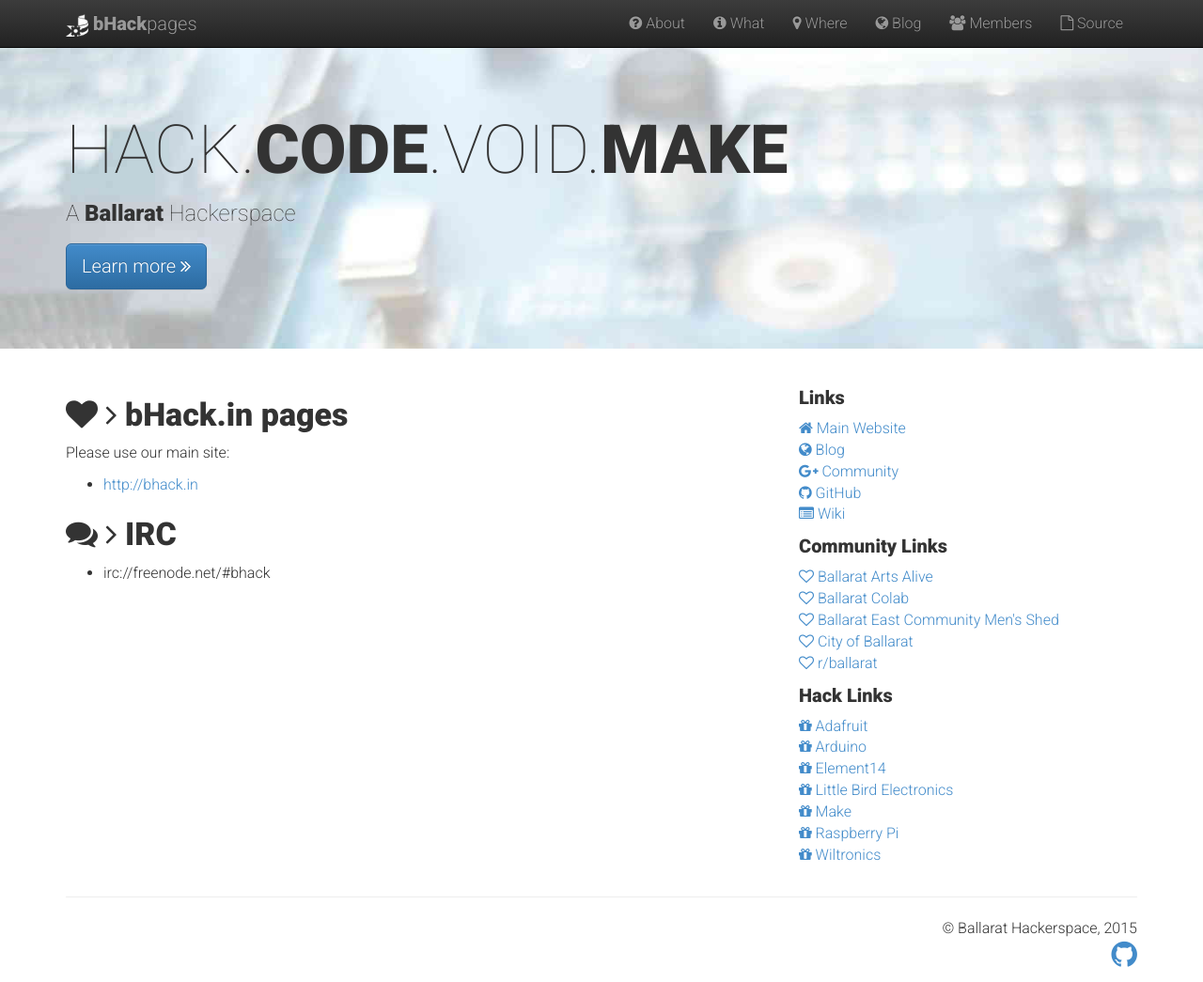
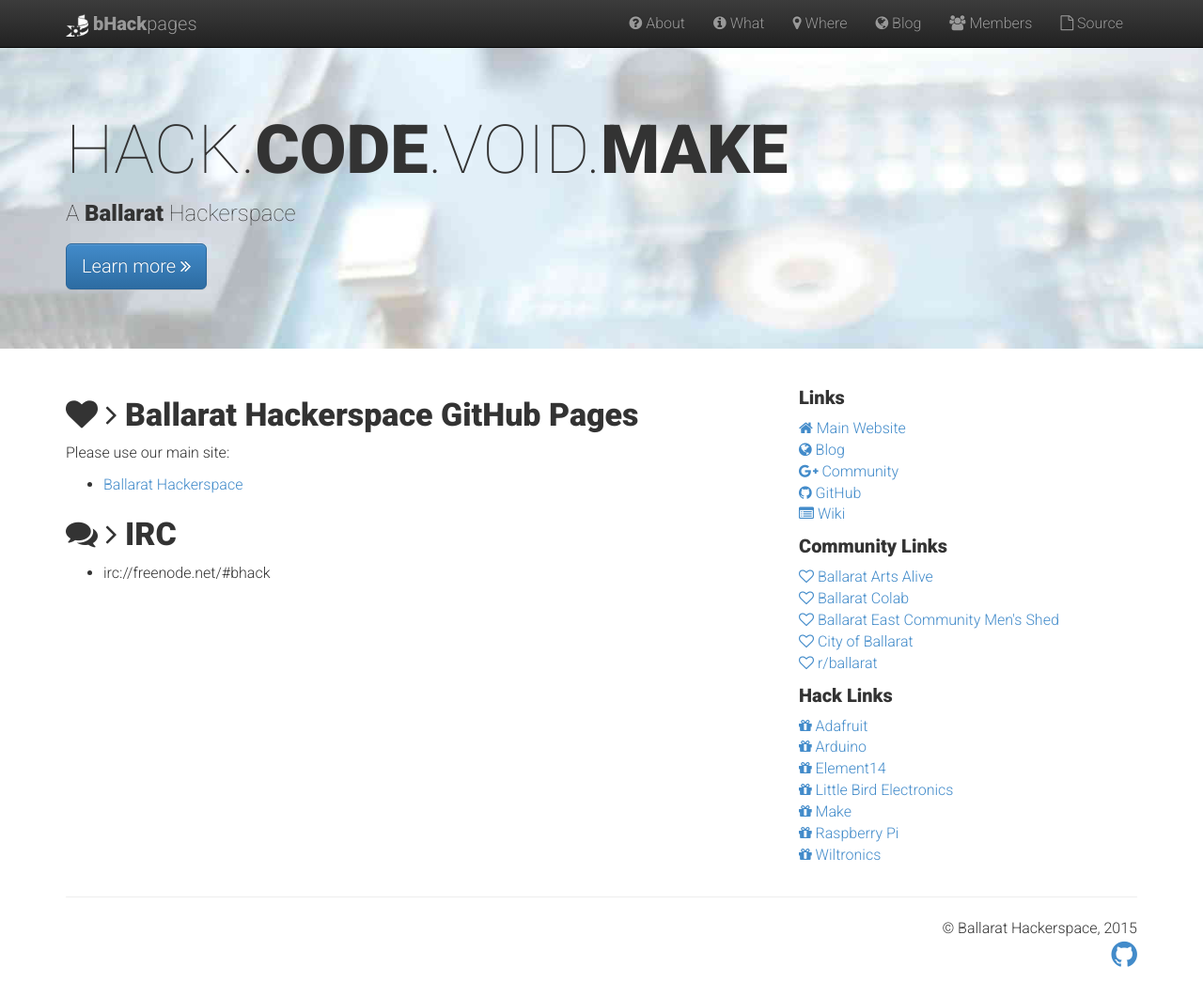
Before and after one commit to ballarat-hackerspace/ballarat-hackerspace.github.io, a Jekyll site: the page built from index.md, in a window 1280 px wide and 1045 px high. Shown: the whole window at 94% size. Built offline with Jekyll 4.4.1, drawn with Linux system fonts in a browser that asks for light colours; nearby versions of some CDN libraries; Markdown is read by kramdown in place of the engine named in the settings.

Commit message:
Update index.md

```diff
--- a/index.md
+++ b/index.md
@@ -1,13 +1,14 @@
 ---
 layout: default
-title: bHack.in pages
+title: Ballarat Hackerspace GitHub Pages
+redirect: https://ballarathackerspace.org.au
 ---
 
 ## <i class="fa fa-heart"></i> <i class="fa fa-angle-right"></i> {{ page.title }}
 
 Please use our main site:
 
-* [http://bhack.in](http://bhack.in)
+* [Ballarat Hackerspace](https://ballarathackerspace.org.au)
 
 ## <i class="fa fa-comments"></i> <i class="fa fa-angle-right"></i> IRC
 
```
